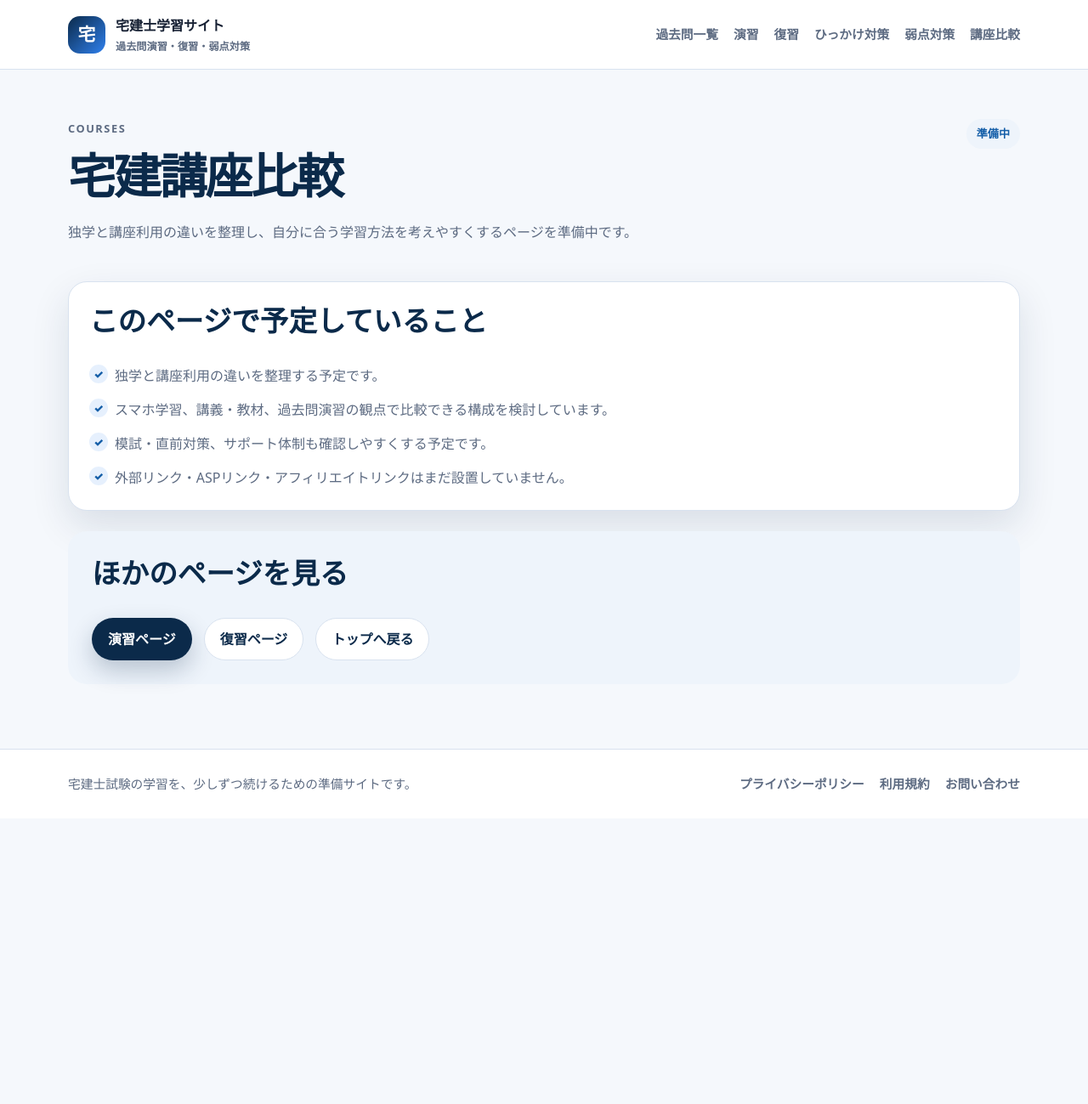
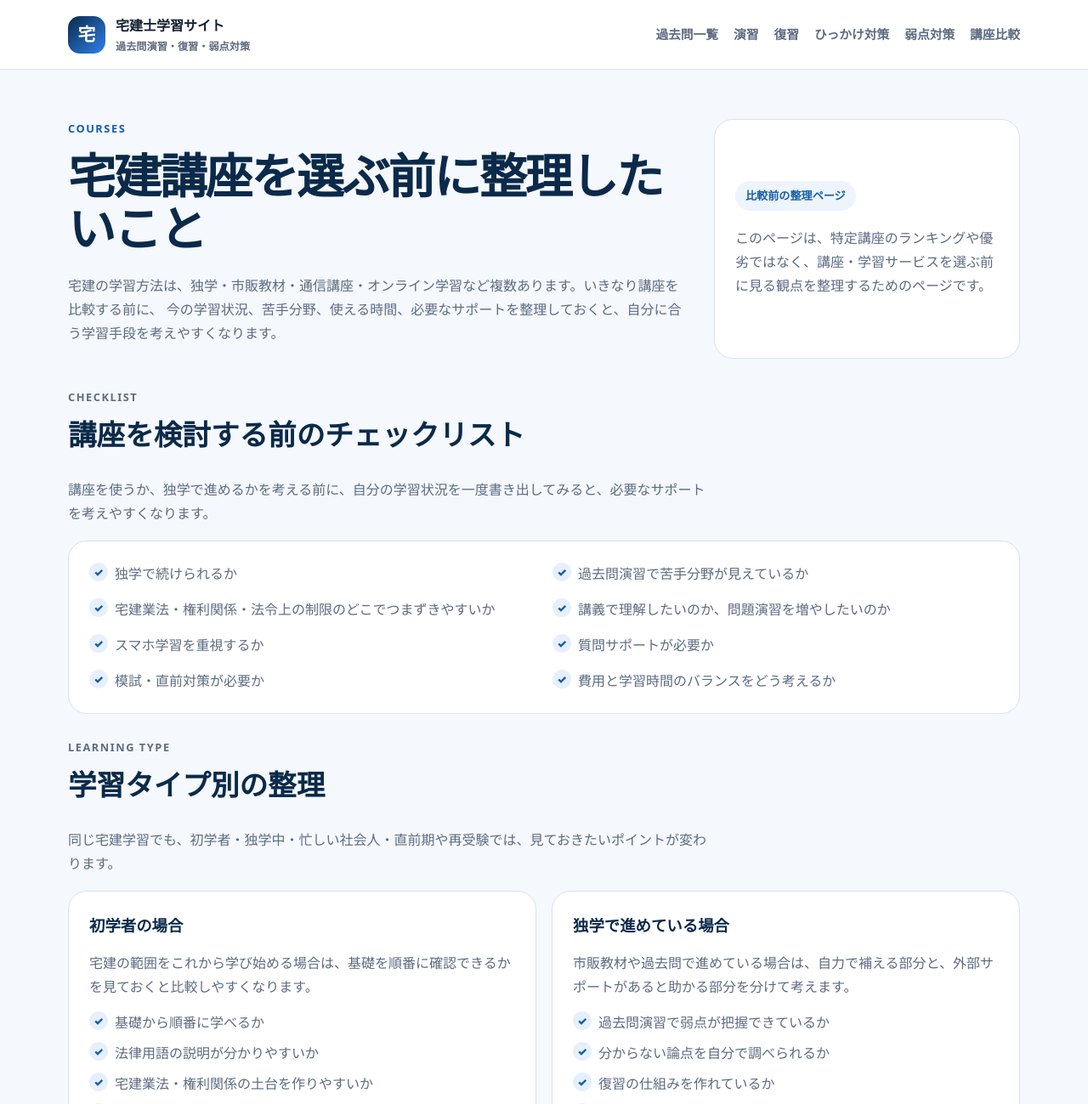
Before and after one commit to kenichis1971-cloud/takken-gakushu-site, a Next.js app: page /courses in a window 1280 px wide. Shown: the top 1299 px of the page at 85% size. Before the commit the page ends 963 px from the top, so only its background shows below. Built offline with nearby package versions, Linux system fonts and the light colour scheme.

Commit message:
Strengthen courses prep page

```diff
--- a/app/courses/page.tsx
+++ b/app/courses/page.tsx
@@ -1,23 +1,211 @@
 import type { Metadata } from "next";
-import { PreparationPage } from "../shared";
+import Link from "next/link";
 
 export const metadata: Metadata = {
-  title: "宅建講座比較",
-  description: "宅建士講座比較ページの準備状況です。外部リンクは未設置です。",
+  title: "宅建講座を選ぶ前に整理したいこと",
+  description:
+    "宅建講座や学習サービスを比較する前に、学習状況・苦手分野・必要なサポートを整理するためのページです。",
 };
+
+const preCourseChecklist = [
+  "独学で続けられるか",
+  "過去問演習で苦手分野が見えているか",
+  "宅建業法・権利関係・法令上の制限のどこでつまずきやすいか",
+  "講義で理解したいのか、問題演習を増やしたいのか",
+  "スマホ学習を重視するか",
+  "質問サポートが必要か",
+  "模試・直前対策が必要か",
+  "費用と学習時間のバランスをどう考えるか",
+];
+
+const learningTypes = [
+  {
+    title: "初学者の場合",
+    description: "宅建の範囲をこれから学び始める場合は、基礎を順番に確認できるかを見ておくと比較しやすくなります。",
+    points: [
+      "基礎から順番に学べるか",
+      "法律用語の説明が分かりやすいか",
+      "宅建業法・権利関係の土台を作りやすいか",
+      "学習スケジュールを立てやすいか",
+    ],
+  },
+  {
+    title: "独学で進めている場合",
+    description: "市販教材や過去問で進めている場合は、自力で補える部分と、外部サポートがあると助かる部分を分けて考えます。",
+    points: [
+      "過去問演習で弱点が把握できているか",
+      "分からない論点を自分で調べられるか",
+      "復習の仕組みを作れているか",
+      "必要な部分だけ講座や教材で補う選択肢があるか",
+    ],
+  },
+  {
+    title: "忙しい社会人の場合",
+    description: "まとまった学習時間を取りにくい場合は、短い時間でも進めやすい設計かを確認しておくと判断材料になります。",
+    points: [
+      "スマホで学習しやすいか",
+      "1回あたりの講義や演習が短時間で進めやすいか",
+      "通勤時間や休憩時間に復習しやすいか",
+      "進捗管理をしやすいか",
+    ],
+  },
+  {
+    title: "直前期・再受験の場合",
+    description: "直前期や再受験では、全範囲を広く見直すのか、苦手分野やミスしやすい表現を優先するのかを整理します。",
+    points: [
+      "苦手分野を短時間で確認できるか",
+      "模試や予想問題を使うか",
+      "過去問の解き直しを優先するか",
+      "ひっかけ問題や数字・期限の整理をできるか",
+    ],
+  },
+];
+
+const commonQuestions = [
+  "独学を続けるか、講座を使うか",
+  "講義中心か、問題演習中心か",
+  "スマホ学習をどこまで重視するか",
+  "質問サポートが必要か",
+  "模試・直前対策を利用するか",
+  "費用を重視するか、サポートを重視するか",
+];
+
+const internalLinks = [
+  {
+    href: "/practice",
+    title: "過去問演習",
+    text: "年度別演習や全年度ランダム50問で、現在の理解度を確認します。",
+  },
+  {
+    href: "/weakness",
+    title: "弱点対策",
+    text: "科目別10問演習で、苦手分野を整理するきっかけにします。",
+  },
+  {
+    href: "/traps",
+    title: "ひっかけ対策",
+    text: "ミスしやすい表現や数字・期限の確認に使います。",
+  },
+  {
+    href: "/review",
+    title: "復習",
+    text: "間違えた問題を解き直し、復習が必要な論点を確認します。",
+  },
+  {
+    href: "/past",
+    title: "過去問一覧",
+    text: "収録済みの過去問と問題数を確認します。",
+  },
+];
 
 export default function CoursesPage() {
   return (
-    <PreparationPage
-      eyebrow="Courses"
-      title="宅建講座比較"
-      lead="独学と講座利用の違いを整理し、自分に合う学習方法を考えやすくするページを準備中です。"
-      items={[
-        "独学と講座利用の違いを整理する予定です。",
-        "スマホ学習、講義・教材、過去問演習の観点で比較できる構成を検討しています。",
-        "模試・直前対策、サポート体制も確認しやすくする予定です。",
-        "外部リンク・ASPリンク・アフィリエイトリンクはまだ設置していません。",
-      ]}
-    />
+    <article className="container courses-page">
+      <section className="courses-hero" aria-labelledby="courses-heading">
+        <div>
+          <p className="eyebrow">Courses</p>
+          <h1 id="courses-heading">宅建講座を選ぶ前に整理したいこと</h1>
+          <p>
+            宅建の学習方法は、独学・市販教材・通信講座・オンライン学習など複数あります。いきなり講座を比較する前に、
+            今の学習状況、苦手分野、使える時間、必要なサポートを整理しておくと、自分に合う学習手段を考えやすくなります。
+          </p>
+        </div>
+        <div className="card courses-hero-card" aria-label="このページの位置づけ">
+          <span className="status-badge">比較前の整理ページ</span>
+          <p>
+            このページは、特定講座のランキングや優劣ではなく、講座・学習サービスを選ぶ前に見る観点を整理するためのページです。
+          </p>
+        </div>
+      </section>
+
+      <section className="section-block" aria-labelledby="course-checklist-heading">
+        <div className="section-heading compact-heading">
+          <p className="eyebrow">Checklist</p>
+          <h2 id="course-checklist-heading">講座を検討する前のチェックリスト</h2>
+          <p>
+            講座を使うか、独学で進めるかを考える前に、自分の学習状況を一度書き出してみると、必要なサポートを考えやすくなります。
+          </p>
+        </div>
+        <section className="card courses-check-card">
+          <ul className="check-list courses-check-list">
+            {preCourseChecklist.map((item) => (
+              <li key={item}>{item}</li>
+            ))}
+          </ul>
+        </section>
+      </section>
+
+      <section className="section-block" aria-labelledby="learning-type-heading">
+        <div className="section-heading compact-heading">
+          <p className="eyebrow">Learning type</p>
+          <h2 id="learning-type-heading">学習タイプ別の整理</h2>
+          <p>
+            同じ宅建学習でも、初学者・独学中・忙しい社会人・直前期や再受験では、見ておきたいポイントが変わります。
+          </p>
+        </div>
+        <div className="card-grid courses-type-grid">
+          {learningTypes.map((type) => (
+            <section className="card courses-type-card" key={type.title}>
+              <h3>{type.title}</h3>
+              <p>{type.description}</p>
+              <ul className="check-list compact">
+                {type.points.map((point) => (
+                  <li key={point}>{point}</li>
+                ))}
+              </ul>
+            </section>
+          ))}
+        </div>
+      </section>
+
+      <section className="section-block" aria-labelledby="course-questions-heading">
+        <div className="section-heading compact-heading">
+          <p className="eyebrow">Common questions</p>
+          <h2 id="course-questions-heading">比較前によくある迷い</h2>
+          <p>
+            講座名や価格を見る前に、どの迷いが大きいのかを整理しておくと、比較する項目を絞り込みやすくなります。
+          </p>
+        </div>
+        <div className="courses-question-grid">
+          {commonQuestions.map((question) => (
+            <div className="card courses-question-card" key={question}>
+              {question}
+            </div>
+          ))}
+        </div>
+      </section>
+
+      <section className="section-block" aria-labelledby="site-check-heading">
+        <div className="section-heading compact-heading">
+          <p className="eyebrow">Inside this site</p>
+          <h2 id="site-check-heading">このサイト内で先に確認できること</h2>
+          <p>
+            講座を比較する前に、まずは過去問演習で自分の苦手分野を整理しておくと、必要なサポートを考えやすくなります。
+          </p>
+        </div>
+        <div className="card-grid courses-link-grid">
+          {internalLinks.map((item) => (
+            <Link className="card link-card courses-link-card" href={item.href} key={item.href}>
+              <div>
+                <h3>{item.title}</h3>
+                <p>{item.text}</p>
+              </div>
+              <span>ページを見る</span>
+            </Link>
+          ))}
+        </div>
+      </section>
+
+      <section className="notice-box courses-notice" aria-labelledby="course-notice-heading">
+        <h2 id="course-notice-heading">確認しておきたいこと</h2>
+        <p>
+          このページは、宅建講座や学習サービスを比較する前に確認したい観点を整理するためのものです。特定の講座の成果や合格を保証するものではありません。
+          講座内容・価格・キャンペーン・申込み条件などは変更される場合があるため、申込み前には必ず各公式情報をご確認ください。
+        </p>
+        <p>
+          今後、資格講座や学習サービスに関する広告・PRリンクを掲載する場合があります。掲載する場合は、広告・PRであることが分かるように表示します。
+        </p>
+      </section>
+    </article>
   );
 }
--- a/app/globals.css
+++ b/app/globals.css
@@ -1070,3 +1070,109 @@ h3 {
     flex-direction: column;
   }
 }
+
+.courses-page {
+  padding: 58px 0 76px;
+}
+
+.courses-hero {
+  display: grid;
+  grid-template-columns: minmax(0, 1fr) minmax(280px, 360px);
+  gap: 28px;
+  align-items: stretch;
+  margin-bottom: 34px;
+}
+
+.courses-hero h1 {
+  font-size: clamp(2rem, 5vw, 3.5rem);
+}
+
+.courses-hero p:not(.eyebrow),
+.courses-page .section-heading p,
+.courses-notice p {
+  max-width: 820px;
+  color: var(--muted);
+}
+
+.courses-hero-card {
+  display: flex;
+  flex-direction: column;
+  justify-content: center;
+  gap: 18px;
+  box-shadow: none;
+}
+
+.courses-hero-card p,
+.courses-type-card p,
+.courses-link-card p {
+  margin-bottom: 0;
+}
+
+.courses-check-card {
+  box-shadow: none;
+}
+
+.courses-check-list {
+  grid-template-columns: repeat(2, minmax(0, 1fr));
+  gap: 14px 20px;
+}
+
+.courses-type-grid,
+.courses-link-grid {
+  grid-template-columns: repeat(2, minmax(0, 1fr));
+}
+
+.courses-type-card {
+  display: grid;
+  gap: 14px;
+  align-content: start;
+  box-shadow: none;
+}
+
+.courses-type-card h3 {
+  margin-bottom: 0;
+}
+
+.courses-question-grid {
+  display: grid;
+  grid-template-columns: repeat(3, minmax(0, 1fr));
+  gap: 14px;
+}
+
+.courses-question-card {
+  display: flex;
+  align-items: center;
+  min-height: 96px;
+  box-shadow: none;
+  color: var(--primary);
+  font-weight: 800;
+}
+
+.courses-link-card {
+  display: flex;
+  min-height: 180px;
+  flex-direction: column;
+  justify-content: space-between;
+}
+
+.courses-notice {
+  margin-top: 28px;
+}
+
+.courses-notice h2 {
+  margin-bottom: 12px;
+}
+
+.courses-notice p:last-child {
+  margin-bottom: 0;
+}
+
+@media (max-width: 900px) {
+  .courses-hero,
+  .courses-check-list,
+  .courses-type-grid,
+  .courses-link-grid,
+  .courses-question-grid {
+    grid-template-columns: 1fr;
+  }
+}
```
